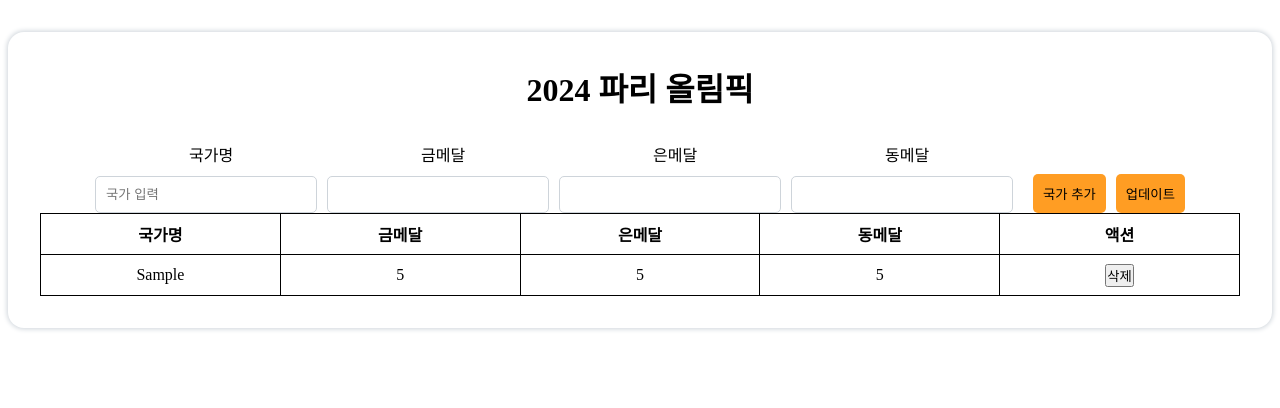
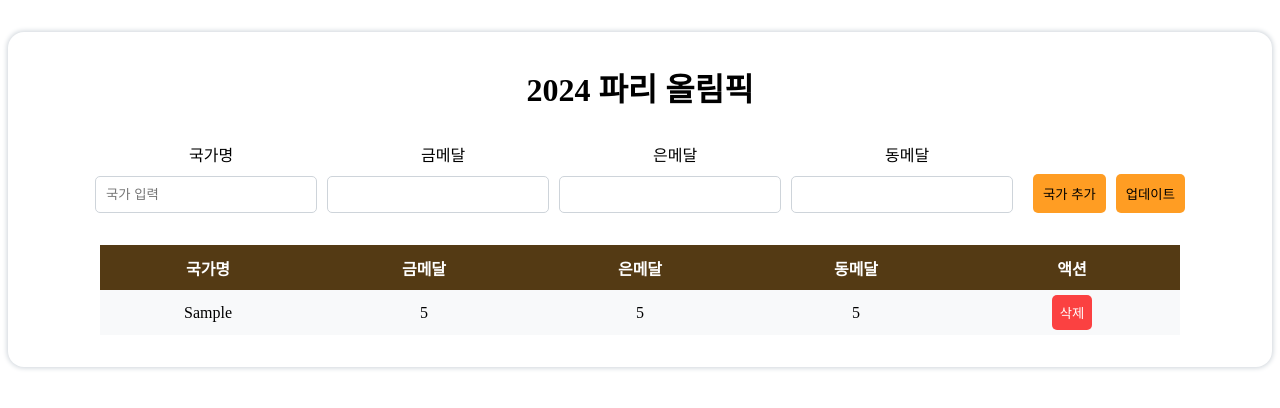
Before and after one commit to parkminjo/Olympic-Medal-Tracker, a React (Vite) app: page / in a window 1280 px wide. Both pictures are taken after typing "Sample", "5", "5", "5" into the empty fields and a click on the button "국가 추가". Shown: the top 408 px of the page. Built offline with nearby package versions, Linux system fonts and the light colour scheme.

Commit message:
CSS 수정

```diff
--- a/src/App.css
+++ b/src/App.css
@@ -24,7 +24,7 @@ Main {
   justify-content: center;
 }
 
-Form {
+form {
   width: 100%;
   text-align: center;
   display: flex;
@@ -32,7 +32,7 @@ Form {
   align-items: end;
 }
 
-Form #country-input,
+form #country-input,
 #gold-medal-input,
 #silver-medal-input,
 #bronze-medal-input {
@@ -44,7 +44,7 @@ Form #country-input,
   margin-right: 10px;
 }
 
-Form > button {
+form > button {
   border: none;
   border-radius: 5px;
   background-color: #ff9d23;
@@ -53,19 +53,56 @@ Form > button {
   margin-left: 10px;
 }
 
-Form > button:hover {
+form > button:hover {
   opacity: 80%;
 }
 
+.medalList {
+  border-radius: 10px;
+}
+
 table {
+  display: flex;
+  flex-direction: column;
+  align-items: center;
+  margin-top: 2rem;
   border-collapse: collapse;
+  border-style: hidden;
+}
+th {
+  background-color: #543a14;
+  color: white;
+}
+
+tbody tr:nth-child(2n) {
+  background-color: #e1e5e9;
+}
+
+tbody tr:nth-child(2n-1) {
+  background-color: #f8f9fa;
 }
 
 th,
 td {
-  width: 60px;
-  height: 40px;
+  width: 216px;
+  height: 45px;
   text-align: center;
-  border: 1px solid #000;
-  vertical-align: mid;
+  border: none;
 }
+
+tr:hover {
+  box-shadow: 0 0 0 2px #2a2c2e inset;
+}
+
+td > button {
+  border: none;
+  border-radius: 5px;
+  color: white;
+  background-color: #fb4141;
+  padding: 8px;
+  cursor: pointer;
+}
+
+td > button:hover {
+  opacity: 80%;
+}
--- a/src/components/Main.jsx
+++ b/src/components/Main.jsx
@@ -4,11 +4,24 @@ import MedalList from "./MedalList";
 
 const Main = () => {
   const [medalList, setMedalList] = useState([]);
+  const [titleList, setTitleList] = useState([]);
 
   return (
     <main>
-      <MedalForm medalList={medalList} setMedalList={setMedalList}></MedalForm>
-      <MedalList medalList={medalList} setMedalList={setMedalList}></MedalList>
+      <MedalForm
+        medalList={medalList}
+        setMedalList={setMedalList}
+        setTitleList={setTitleList}
+      ></MedalForm>
+
+      <div className="medalList">
+        <MedalList
+          medalList={medalList}
+          setMedalList={setMedalList}
+          titleList={titleList}
+          setTitleList={setTitleList}
+        ></MedalList>
+      </div>
     </main>
   );
 };
--- a/src/components/MedalForm.jsx
+++ b/src/components/MedalForm.jsx
@@ -1,6 +1,6 @@
 import React, { useState } from "react";
 
-const MedalForm = ({ medalList, setMedalList }) => {
+const MedalForm = ({ medalList, setMedalList, setTitleList }) => {
   const [newCountry, setNewCountry] = useState("");
   const [goldMedal, setGoldMedal] = useState("");
   const [silverMedal, setSilverMedal] = useState("");
@@ -56,6 +56,10 @@ const MedalForm = ({ medalList, setMedalList }) => {
       return;
     }
 
+    // 메달 리스트 표 제목 state 변환
+    const title = ["국가명", "금메달", "은메달", "동메달", "액션"];
+    setTitleList(title);
+
     // medalList state 변환
     const newMedalList = [
       ...medalList,
@@ -69,7 +73,7 @@ const MedalForm = ({ medalList, setMedalList }) => {
 
     setMedalList(
       newMedalList.sort((a, b) => {
-        return b.goldMedal - a.goldMedal;
+        return b.goldMedalCount - a.goldMedalCount;
       })
     );
 
@@ -89,6 +93,7 @@ const MedalForm = ({ medalList, setMedalList }) => {
       return;
     }
 
+    // 등록된 나라의 메달 수 state 변환
     const updateList = medalList.map((country) => {
       const { countryName } = country;
 
@@ -104,8 +109,11 @@ const MedalForm = ({ medalList, setMedalList }) => {
       }
     });
 
-    setMedalList(updateList);
-
+    setMedalList(
+      updateList.sort((a, b) => {
+        return b.goldMedalCount - a.goldMedalCount;
+      })
+    );
     reset();
   };
 
--- a/src/components/MedalList.jsx
+++ b/src/components/MedalList.jsx
@@ -1,24 +1,25 @@
 import React, { useState } from "react";
 import uuid from "react-uuid";
 
-const MedalList = ({ medalList, setMedalList }) => {
+const MedalList = ({ medalList, setMedalList, titleList, setTitleList }) => {
   // 클릭한 나라 메달 리스트 삭제
   const deleteMedalList = (clickedCountry) => {
     const filteredList = medalList.filter((country) => {
       return country.countryName !== clickedCountry;
     });
     setMedalList(filteredList);
+
+    if (filteredList.length === 0) setTitleList([]);
   };
 
+  // 메달 리스트 UI
   return (
     <table>
       <thead>
         <tr>
-          <th>국가명</th>
-          <th>금메달</th>
-          <th>은메달</th>
-          <th>동메달</th>
-          <th>액션</th>
+          {titleList.map((title) => {
+            return <th key={uuid()}>{title}</th>;
+          })}
         </tr>
       </thead>
 
```
